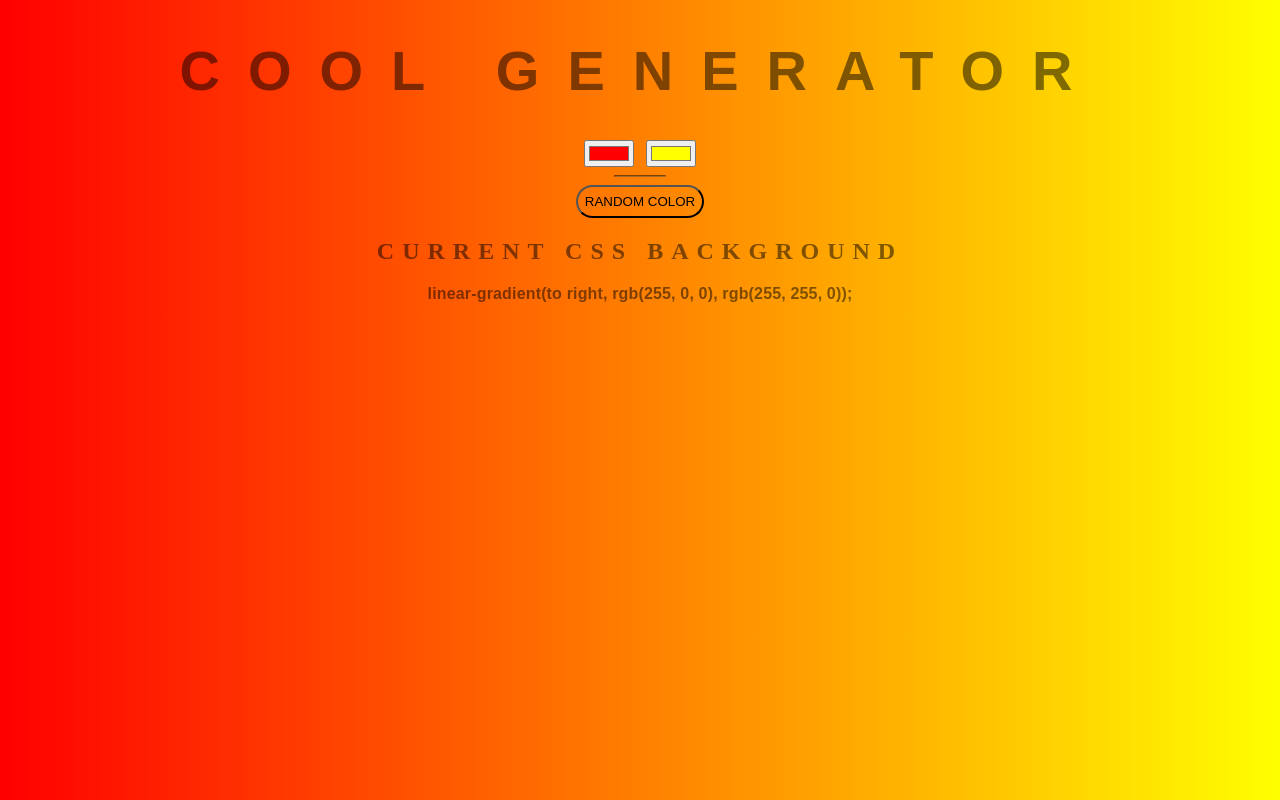
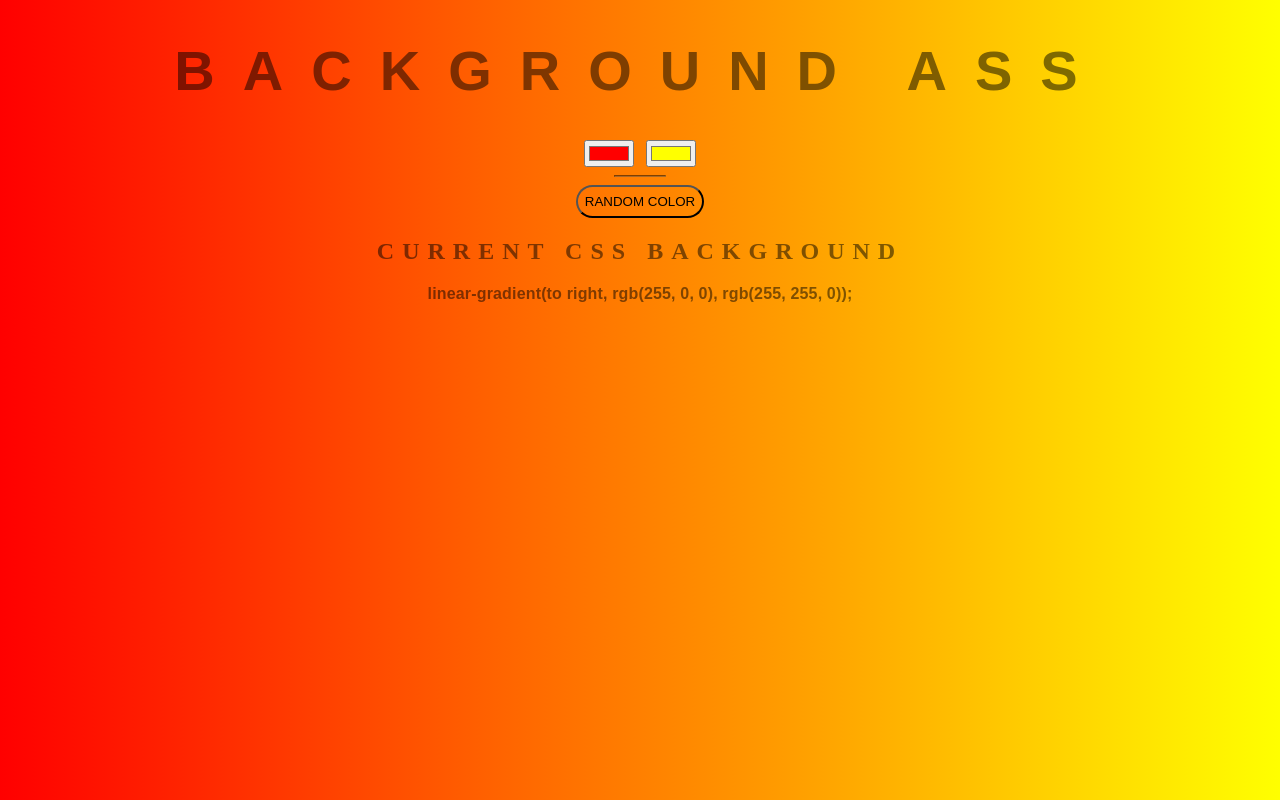
Before and after one commit to lucaspagliarin/background-generator, a plain HTML site: page index.html in a window 1280 px wide. Drawn offline with Linux system fonts and the light colour scheme.

Commit message:
I dont know what ive changed, but i did

```diff
--- a/index.html
+++ b/index.html
@@ -10,7 +10,7 @@
 </head>
 
 <body>
-  <h1>Cool Generator</h1>
+  <h1>Background Ass</h1>
   <input class="color1" type="color" name="color1" value="#ff0000" />
   <input class="color2" type="color" name="color2" value="#ffff00" />
   <hr />
```
